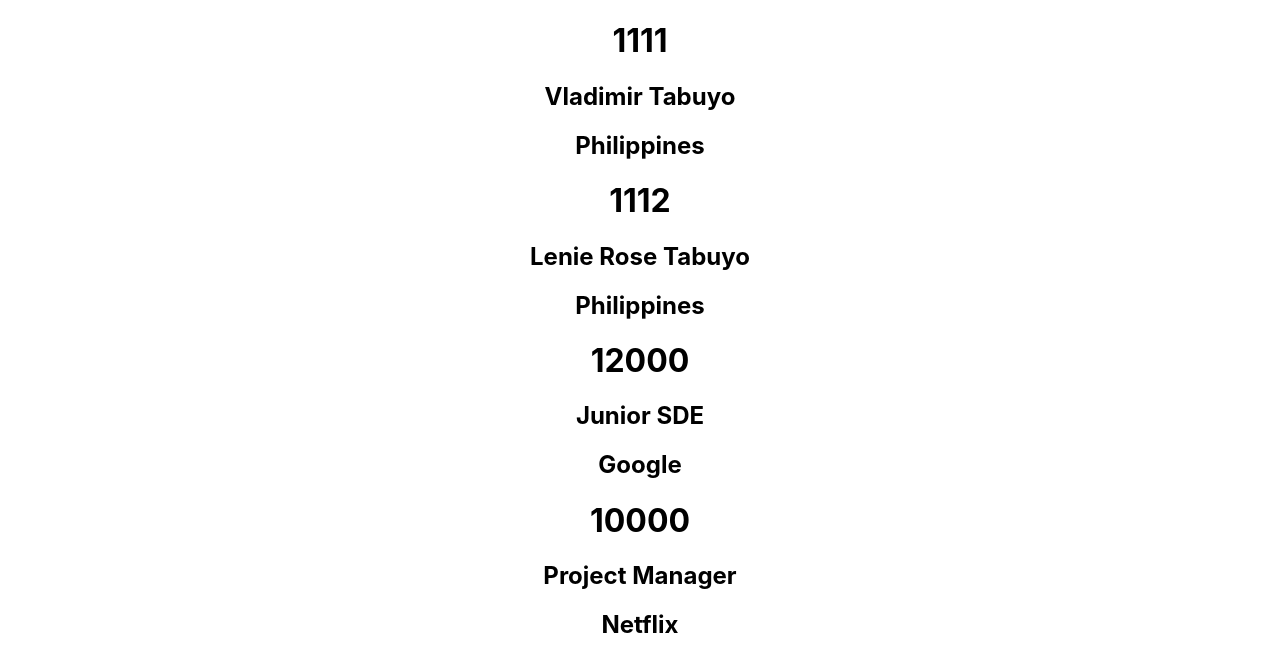
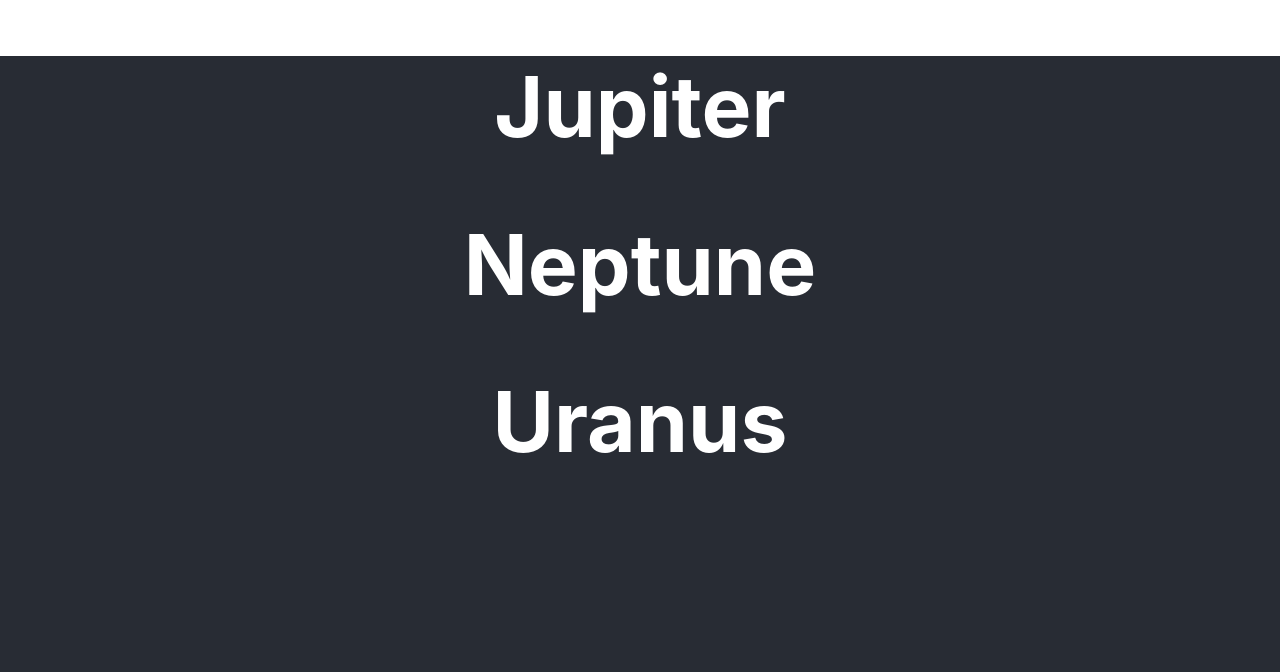
Before and after one commit to VTstatic/ReactJS-2023, a React (Create React App) app in the folder Vladie-React/: page / in a window 1280 px wide. Shown: the top 672 px of the page. Built offline with nearby package versions, Linux system fonts and the light colour scheme.

Commit message:
If Statement - Boolean and Selection

```diff
--- a/Vladie-React/src/App.css
+++ b/Vladie-React/src/App.css
@@ -1,5 +1,9 @@
 .App {
   text-align: center;
+  background-color: #282c34;
+  min-height: 100vh;
+  font-size: calc(10px + 4vmin);
+  color: white;
 }
 
 .App-logo {
--- a/Vladie-React/src/App.js
+++ b/Vladie-React/src/App.js
@@ -1,30 +1,74 @@
 import './App.css';
+//import { User } from './User';
 
 function App() {
+    //const age = 18;
+    //const isGreen = true;
+    //const names = ["Vladimir","Lenie Rose","Liam Vleir"," Vynce Skyler","Tabuyo"]
+    const planet = [
+          { name: "Mars",  isGasEmitting: false },
+          { name: "Earth",  isGasEmitting: false },
+          { name: "Jupiter",  isGasEmitting: true },
+          { name: "Venus",  isGasEmitting: false },
+          { name: "Neptune",  isGasEmitting: true },
+          { name: "Uranus",  isGasEmitting: true },
+        ];
+
+      //showing names and selection
       return (
       <div className="App">
-      <Client idNumber={1111} name="Vladimir Tabuyo" country="Philippines" />
-      <Client idNumber={1112} name="Lenie Rose Tabuyo" country="Philippines" />
-      <Job salary={12000} position="Junior SDE" company="Google" />
-      <Job salary={10000} position="Project Manager" company="Netflix" />
+      {planet.map (
+        (planet, key) => planet.isGasEmitting && <h1> {planet.name}</h1>
+        //notgas
+        //(planet, key) => !planet.isGasEmitting && <h1> {planet.name}</h1>
+      )}
       </div>
     );
 }
+    // method 1
+    /*
+    if (age >= 18) {
+      return <h1> OVER AGED! </h1>;
+    } else {
+      return <div className="App">
+      UNDER AGED!
+      </div>;
+    }
+    */
 
-const Client = (props) => {
+    //method 2
+   /*
     return (
-    <div>
-      <h1>{props.idNumber}</h1><h2>{props.name}</h2><h2>{props.country}</h2>
+      <div className="App">
+      {age >= 18 ? <h1>OVER AGE</h1> : <h1>UNDER AGE!</h1> }
       </div>
     );
+    */
+
+    //method 3 boolean
+    /*
+    return (
+      <div className="App">
+      {age >= 18 ? <h1>OVER AGE</h1> : <h1>UNDER AGE!</h1> }
+        <h1 style={{ color: isGreen ? "green" : "red"}}> THIS HAS COLOR </h1>
+
+
+      {isGreen && <button style={{color: 'green'}}> GREEN BUTTON </button>}
+
+      {names.map ((name, key) => {
+          return <h1 key={key}> {name} </h1>
           }
-const Job = (props) => {
-  return (
-    <div>
-      <h1>{props.salary}</h1><h2>{props.position}</h2><h2>{props.company}</h2>
+        )
+      }
+
       </div>
     );
-}
+     */
+
+
+
+
+
 
 
 export default App;
--- /dev/null
+++ b/Vladie-React/src/User.js
@@ -0,0 +1,9 @@
+ //component
+export const User = (props) => {
+    return (
+       <div>
+       {props.name} {props.age}
+       </div>
+    );
+
+   };
```
Lines whose indentation alone changed are shown as unchanged.
